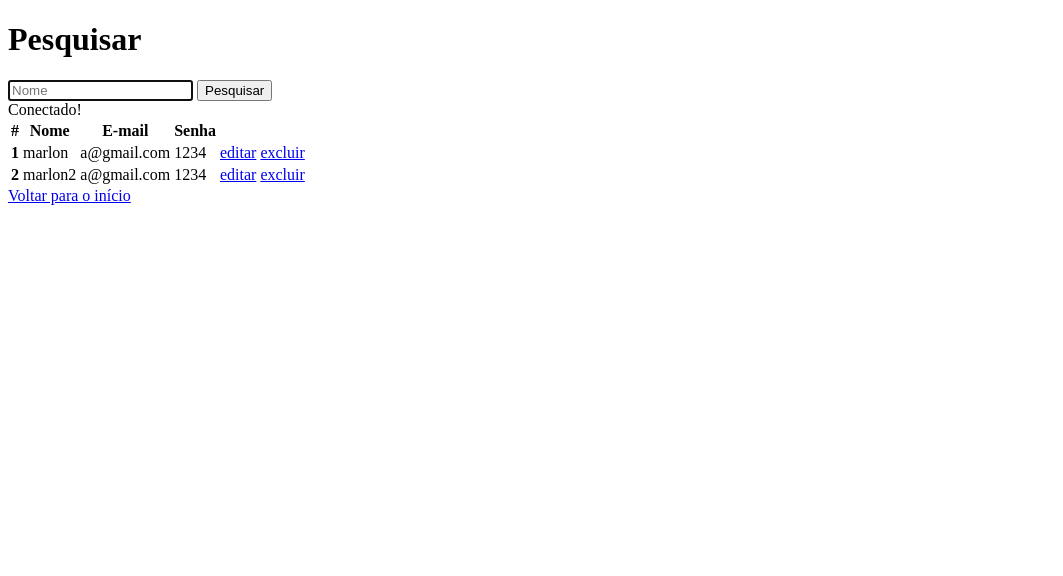
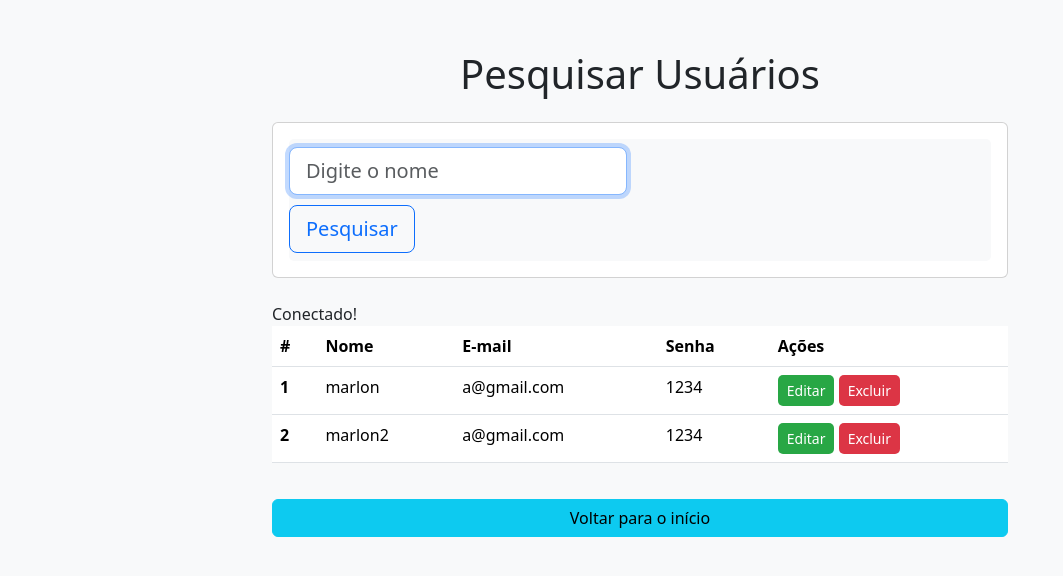
Before and after one commit to Marlon-Mena/Project-php-store, a PHP site: page /pesquisa.php in a window 1280 px wide. Shown: the top 576 px of the page, without its empty margins (0-1063 px from the left). Run offline with PHP 8.4, Linux system fonts and the light colour scheme; data comes from the database, SQL or seed files in the repository.

Commit message:
Personalizei pesquisa.php, adicionei opção de editar e excluir funcional.

```diff
--- a/css/home_page.css
+++ b/css/style.css
@@ -247,6 +247,10 @@ body {
     transition: background-color .3s ease;
 }
 
+i {
+    color: white;
+}
+
 .btn-default:hover {
     background-color: #8256e7;
 }
@@ -262,7 +266,7 @@ body {
     }
 }
 
-@media screen and (max-width: 600px) {
+@media screen and (max-width: 900px) {
     .dish {
         width: 100%;
     }
--- a/pesquisa.php
+++ b/pesquisa.php
@@ -4,22 +4,59 @@
     <meta charset="UTF-8">
     <meta name="viewport" content="width=device-width, initial-scale=1.0">
     <title>Pesquisar</title>
-    <link rel="stylesheet" href="">
-
+    <link href="https://cdn.jsdelivr.net/npm/bootstrap@5.3.0-alpha1/dist/css/bootstrap.min.css" rel="stylesheet">
+    <style>
+        body {
+            background-color: #f8f9fa;
+        }
+        .container {
+            margin-top: 50px;
+        }
+        .navbar {
+            border-radius: 5px;
+        }
+        .table thead {
+            background-color: #007bff;
+            color: white;
+        }
+        .btn-edit, .btn-clear {
+            font-size: 0.875rem;
+            border-radius: 5px;
+        }
+        .btn-edit {
+            background-color: #28a745;
+            color: white;
+        }
+        .btn-clear {
+            background-color: #dc3545;
+            color: white;
+        }
+        .btn-info {
+            margin-top: 20px;
+        }
+    </style>
 </head>
 
 <body>
 <div class="container">
-    <div class="row">
-        <div class="col">
-            <h1>Pesquisar</h1>
+    <div class="row justify-content-center">
+        <div class="col-lg-8">
+            <h1 class="text-center mb-4">Pesquisar Usuários</h1>
+
+            <!-- Barra de pesquisa -->
+            <div class="card mb-4">
+                <div class="card-body">
                     <nav class="navbar navbar-light bg-light">
                         <form class="form-inline" action="pesquisa.php" method="POST">
-                    <input class="form-control mr-sm-2" type="search" placeholder="Nome" aria-label="Search" name="busca" autofocus>
-                    <button class="btn btn-outline-success my-2 my-sm-0" type="submit">Pesquisar</button>
+                            <input class="form-control form-control-lg me-2" type="search" placeholder="Digite o nome" aria-label="Search" name="busca" autofocus>
+                            <button class="btn btn-outline-primary btn-lg" type="submit" style="margin-top: 10px;">Pesquisar</button>
                         </form>
                     </nav>
+                </div>
+            </div>
 
+            <!-- Tabela de resultados -->
+            <div class="table-responsive">
                 <table class="table table-hover">
                     <thead>
                         <tr>
@@ -27,55 +64,118 @@
                             <th scope="col">Nome</th>
                             <th scope="col">E-mail</th>
                             <th scope="col">Senha</th>
+                            <th scope="col">Ações</th>
                         </tr>
                     </thead>
                     <tbody>
+                        <?php
+                        include "conexao.php"; // Conexão com o banco de dados
 
+                        // Função para exibir mensagem de sucesso
+                        function exibirMensagem($tipo, $mensagem) {
+                            echo "<div class='alert alert-$tipo'>$mensagem</div>";
+                        }
 
+                        // Função para buscar usuários no banco de dados
+                        function buscarUsuarios($conn, $pesquisa) {
+                            $sql = "SELECT * FROM pessoas WHERE nome LIKE '%$pesquisa%'";
+                            return mysqli_query($conn, $sql);
+                        }
 
-
-                    <?php
-                    //conexão
-                    include "conexao.php";
-
-                    //buscar
+                        // Captura da pesquisa
                         $pesquisa = isset($_POST['busca']) ? $_POST['busca'] : '';
 
-                    $sql = "SELECT * FROM pessoas WHERE nome LIKE '%$pesquisa%'";
-                    $dados = mysqli_query($conn, $sql);
+                        // Exibe mensagem de sucesso
+                        if (isset($_GET['cadastro']) && $_GET['cadastro'] == 'success') {
+                            exibirMensagem('success', 'Usuário cadastrado com sucesso!');
+                        }
 
-                    //resultados
+                        if (isset($_GET['delete']) && $_GET['delete'] == 'success') {
+                            exibirMensagem('success', 'Usuário excluído com sucesso!');
+                        }
+
+                        // Consulta ao banco de dados
+                        $dados = buscarUsuarios($conn, $pesquisa);
+
+                        // Exibe os resultados
                         if ($dados && mysqli_num_rows($dados) > 0) {
                             while ($linha = mysqli_fetch_assoc($dados)) {
                                 $cod_pessoa = $linha['cod_pessoa'];
                                 $nome = $linha['nome'];
                                 $email = $linha['email'];
-
-                            //criptografia com ou sem
-                            //$senha = str_repeat('*', strlen($linha['senha']));
-                            $senha = $linha['senha'];
+                                $senha = $linha['senha']; // Para fins de exemplo, a senha não está criptografada
 
                                 echo "<tr>
                                         <th scope='row'>$cod_pessoa</th>
                                         <td>$nome</td>
                                         <td>$email</td>
                                         <td>$senha</td>
-                                    <td><a href='edit_admin.php' class='btn btn-edit btn-sm'>editar</a></td>
-                                    <td><a href='edit_admin.php' class='btn btn-clear btn-sm'>excluir</a></td>
+                                        <td>
+                                            <button class='btn btn-edit btn-sm' data-bs-toggle='modal' data-bs-target='#editModal' data-id='$cod_pessoa' data-nome='$nome' data-email='$email' data-senha='$senha'>Editar</button>
+                                            <a href='delete.php?id=$cod_pessoa' class='btn btn-clear btn-sm'>Excluir</a>
+                                        </td>
                                     </tr>";
                             }
                         } else {
-                        echo "<tr><td colspan='4'>Nenhum resultado encontrado</td></tr>";
+                            echo "<tr><td colspan='5' class='text-center'>Nenhum resultado encontrado</td></tr>";
                         }
                         ?>
-
-
-
                     </tbody>
                 </table>
-            <a href="index.html" class="btn btn-info">Voltar para o início</a>
+            </div>
+
+            <!-- Botão de voltar -->
+            <a href="cadastro.php" class="btn btn-info w-100">Voltar para o início</a>
         </div>
     </div>
 </div>
+
+<!-- Modal de edição -->
+<div class="modal fade" id="editModal" tabindex="-1" aria-labelledby="editModalLabel" aria-hidden="true">
+    <div class="modal-dialog">
+        <div class="modal-content">
+            <div class="modal-header">
+                <h5 class="modal-title" id="editModalLabel">Editar Usuário</h5>
+                <button type="button" class="btn-close" data-bs-dismiss="modal" aria-label="Close"></button>
+            </div>
+            <div class="modal-body">
+                <form action="update.php" method="POST">
+                    <input type="hidden" name="id" id="edit-id">
+                    <div class="mb-3">
+                        <label for="edit-nome" class="form-label">Nome</label>
+                        <input type="text" class="form-control" id="edit-nome" name="nome" required>
+                    </div>
+                    <div class="mb-3">
+                        <label for="edit-email" class="form-label">E-mail</label>
+                        <input type="email" class="form-control" id="edit-email" name="email" required>
+                    </div>
+                    <div class="mb-3">
+                        <label for="edit-senha" class="form-label">Senha</label>
+                        <input type="password" class="form-control" id="edit-senha" name="senha" required>
+                    </div>
+                    <button type="submit" class="btn btn-primary">Salvar alterações</button>
+                </form>
+            </div>
+        </div>
+    </div>
+</div>
+
+<script src="https://cdn.jsdelivr.net/npm/bootstrap@5.3.0-alpha1/dist/js/bootstrap.bundle.min.js"></script>
+
+<script>
+    // Preencher os campos do modal com os dados do usuário
+    const editButtons = document.querySelectorAll('[data-bs-toggle="modal"]');
+    editButtons.forEach(button => {
+        button.addEventListener('click', function() {
+            const modal = new bootstrap.Modal(document.getElementById('editModal'));
+            document.getElementById('edit-id').value = this.getAttribute('data-id');
+            document.getElementById('edit-nome').value = this.getAttribute('data-nome');
+            document.getElementById('edit-email').value = this.getAttribute('data-email');
+            document.getElementById('edit-senha').value = this.getAttribute('data-senha');
+            modal.show();
+        });
+    });
+</script>
+
 </body>
 </html>
```
Also changed, not shown: delete.php (added, +25 -0 lines), edit_admin.php (deleted, +0 -38 lines), index.html (renamed from home_page.html, +6 -6 lines), update.php (added, +23 -0 lines), js/script.js (renamed from js/home_page.js). Lines whose indentation alone changed are shown as unchanged.
